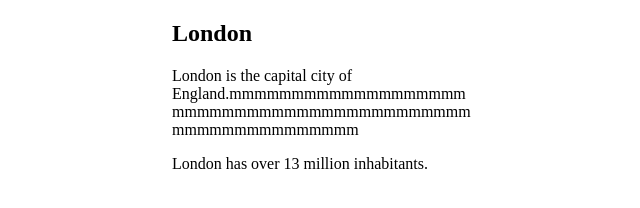
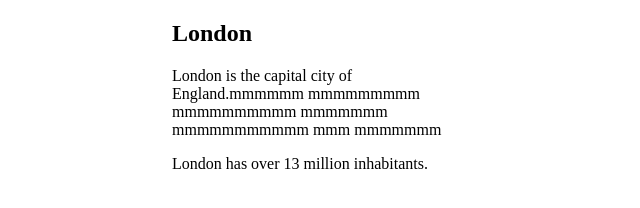
Before and after one commit to 0-1-2-0-2/FY6875221, a plain HTML site: page index.html in a window 1280 px wide. Shown: the whole page, without its empty margins (318-958 px from the left). Drawn offline with Linux system fonts and the light colour scheme.

Commit message:
yabagoobie

```diff
--- a/index.html
+++ b/index.html
@@ -2,14 +2,13 @@
 <html>
  <div>
   <h2>London</h2>
-  <p>London is the capital city of England.mmmmmmmmmmmmmmmmmmmmmmmmmmmmmmmmmmmmmmmmmmmmmmmmmmmmmmmmmm</p>
+  <p>London is the capital city of England.mmmmmm mmmmmmmmm mmmmmmmmmm mmmmmmm mmmmmmmmmmm mmm mmmmmmm</p>
   <p>London has over 13 million inhabitants.</p>
 </div>
 <style>
     div {
       width:300px;
       margin:auto;
-      word-wrap: break-word;
     }
     </style>
 </html>
```
